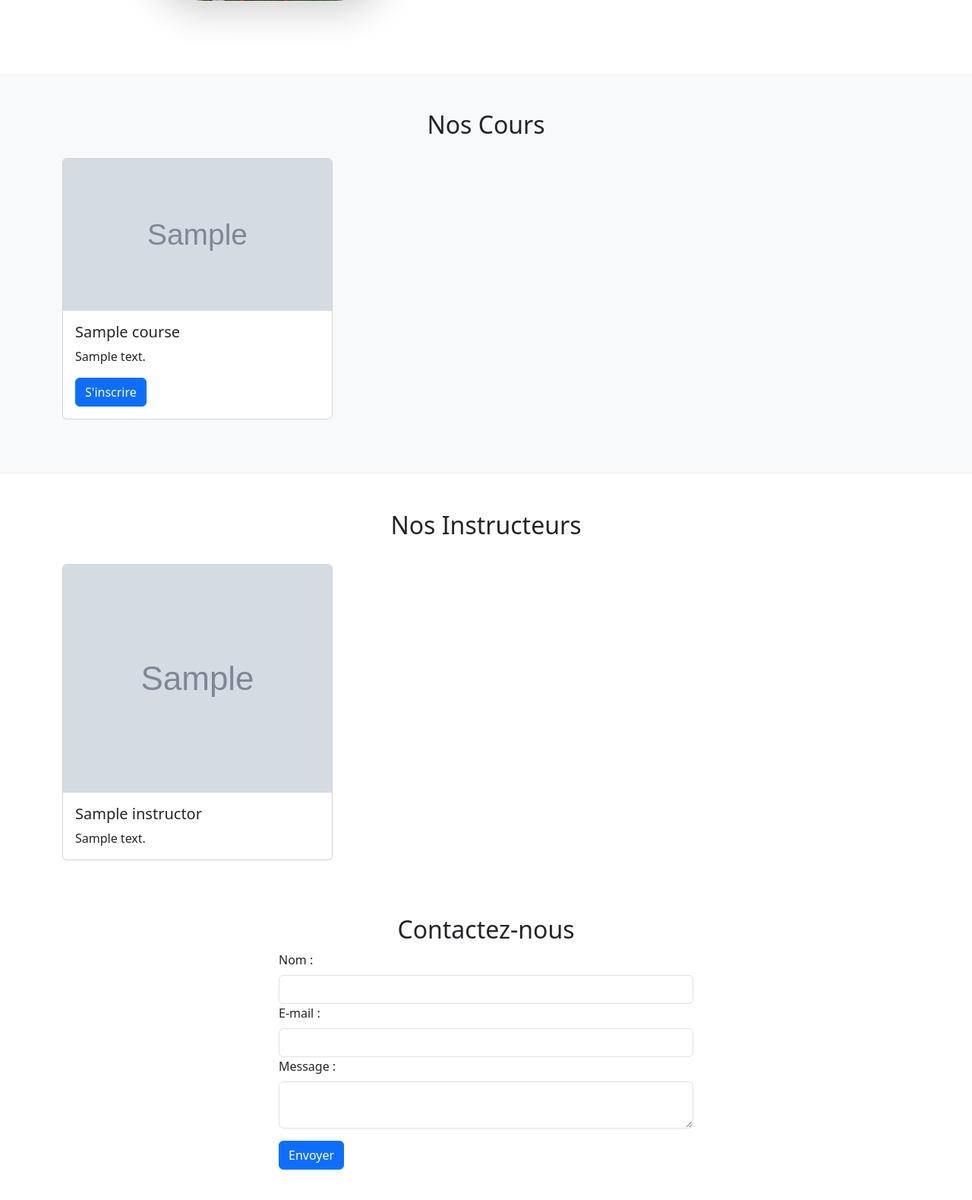
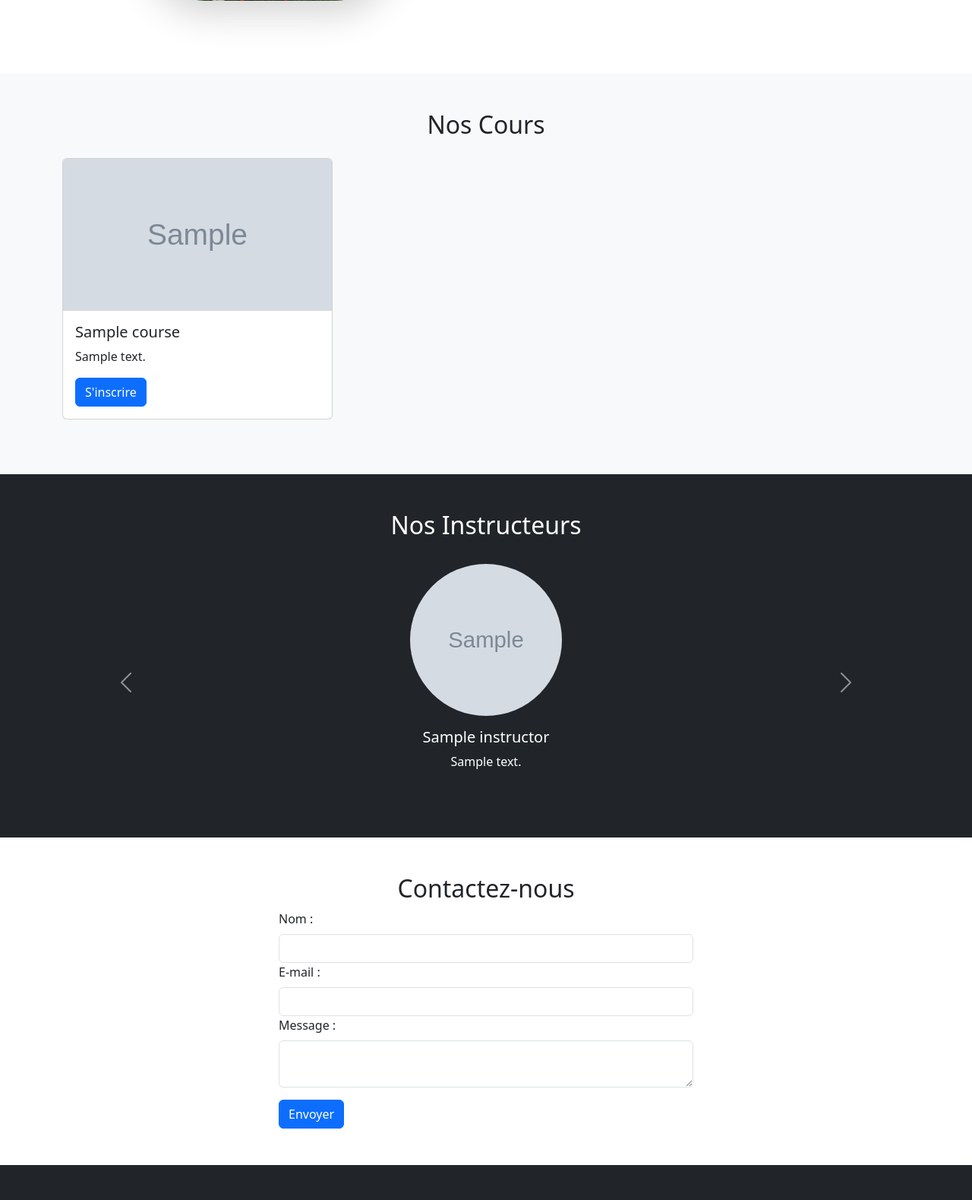
Before and after one commit to Haithemkoriche/acadmey_marame_school_gestion_inscription, a PHP site: page / in a window 1280 px wide. Shown: the part 1509-3088 px from the top of the page at 76% size. Run offline with PHP 8.4, Linux system fonts and the light colour scheme; tables that the repository leaves empty or names only in its code hold one stand-in row (values such as "Sample post"); grey boxes marked "Sample" are stand-in pictures.

Commit message:
instructeurs slider card

```diff
--- a/index.php
+++ b/index.php
@@ -78,7 +78,7 @@
   </section>
 
 
-  <section id="courses" class="bg-light pt-5 pb-5 mb-4">
+  <section id="courses" class="bg-light pt-5 pb-5">
     <div class="container">
       <h2 class="text-center pb-3">Nos Cours</h2>
       <div class="row">
@@ -144,35 +144,56 @@
     </div>
   </section>
 
-  <section id="team" class="mb-5 mt-5">
+  <section id="team" class="mb-5 bg-dark text-white pt-5 pb-5">
   <div class="container">
     <h2 class="text-center pb-4">Nos Instructeurs</h2>
     <div class="row">
+      <div class="col-md-12">
+        <div id="instructorsCarousel" class="carousel slide" data-bs-ride="carousel">
+          <div class="carousel-inner">
             <?php
             // Récupérer les instructeurs depuis la base de données
             $instructorsSql = "SELECT instructor_name, instructor_description, instructor_image FROM instructors";
             $instructorsResult = mysqli_query($conn, $instructorsSql);
 
+            $active = true;
             while ($instructorRow = mysqli_fetch_assoc($instructorsResult)) {
               $instructorName = $instructorRow['instructor_name'];
               $instructorDescription = $instructorRow['instructor_description'];
               $instructorImage = $instructorRow['instructor_image'];
             ?>
+              <div class="carousel-item <?php if ($active) echo 'active'; ?>">
+                <div class="row justify-content-center">
                   <div class="col-md-4">
-            <div class="card mb-4">
-              <img src="admin/<?php echo $instructorImage; ?>" alt="<?php echo $instructorName; ?>" class="card-img-top" style="object-fit: cover; height: 300px;" />
+                    <div class="card mb-4 align-items-center" style="background-color: transparent; border: none;" >
+                      <img src="admin/<?php echo $instructorImage; ?>" alt="<?php echo $instructorName; ?>" class="card-img-top"style="overflow: hidden; height: 200px; width: 200px; border-radius: 50%; background-color: transparent; display: flex; align-items: center; justify-content: center; border: none;" />
                       <div class="card-body">
-                <h5 class="card-title"><?php echo $instructorName; ?></h5>
-                <p class="card-text"><?php echo $instructorDescription; ?></p>
+                        <h5 class="card-title text-white text-center"><?php echo $instructorName; ?></h5>
+                        <p class="card-text text-white text-center"><?php echo $instructorDescription; ?></p>
+                      </div>
+                    </div>
                   </div>
                 </div>
               </div>
             <?php
+              $active = false;
             }
             ?>
           </div>
+          <button class="carousel-control-prev" type="button" data-bs-target="#instructorsCarousel" data-bs-slide="prev">
+            <span class="carousel-control-prev-icon" aria-hidden="true"></span>
+            <span class="visually-hidden">Previous</span>
+          </button>
+          <button class="carousel-control-next" type="button" data-bs-target="#instructorsCarousel" data-bs-slide="next">
+            <span class="carousel-control-next-icon" aria-hidden="true"></span>
+            <span class="visually-hidden">Next</span>
+          </button>
+        </div>
+      </div>
+    </div>
   </div>
 </section>
+
 
   <?php
   // Connexion à la base de données
```
Lines whose indentation alone changed are shown as unchanged.
